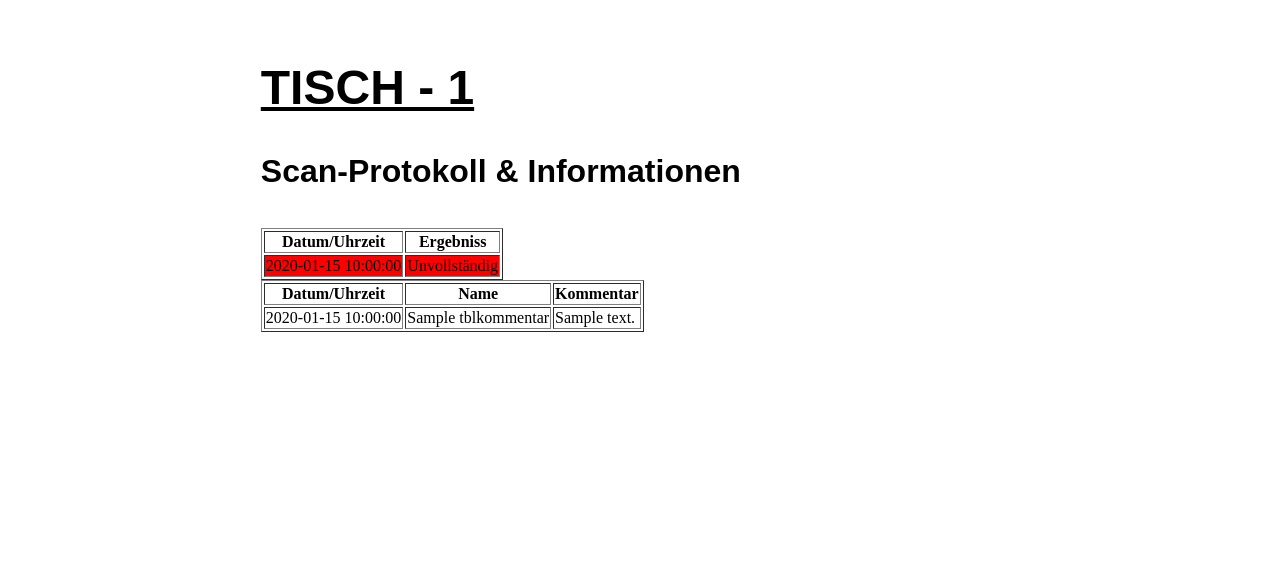
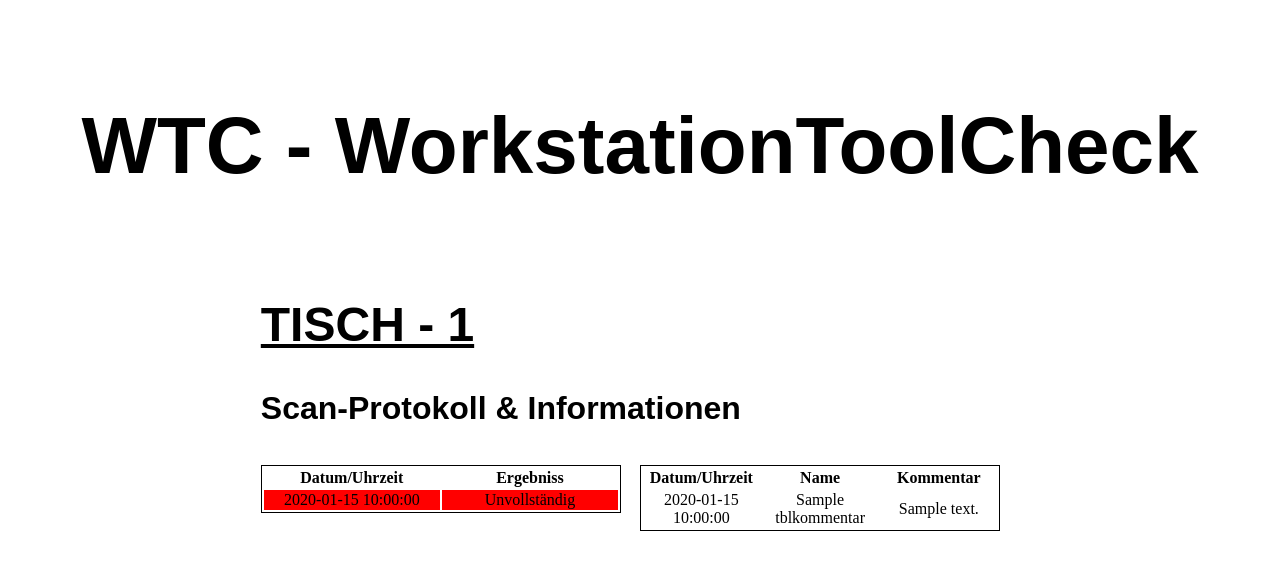
Before and after one commit to Bagieee/wtc-webapp, a PHP site: page /FullPHP/tisch.php?tischId=1&tischNummer=1 in a window 1280 px wide. Shown: the top 570 px of the page. Run offline with PHP 8.4, Linux system fonts and the light colour scheme; tables that the repository leaves empty hold one stand-in row (values such as "Sample post"); some libraries are stand-ins or nearby versions; some web fonts are replaced.

Commit message:
Link zu Index eingefügt

```diff
--- a/FullPHP/Styles/tisch.css
+++ b/FullPHP/Styles/tisch.css
@@ -46,9 +46,45 @@ body {
     padding-right: 30%;
 }
 
+#tablediv {
+    width: 50%;
+    float: left;
+}
+
+
+
+
+#tables {
+    text-align: center;
+    table-layout: fixed;
+    border-width: 1px;
+    border-color: black;
+    border-style: solid;
+    align-self: center;
+    width: 95%;
+}
+#tables2 {
+    text-align: center;
+    table-layout: fixed;
+    border-width: 1px;
+    border-color: black;
+    border-style: solid;
+    align-self: center;
+    width: 95%;
+}
+
+#backgroundGreen {
+    background-color: lightgreen;
+}
+
+#backgroundRed {
+    background-color: red;
+}
+
 #output1 {
     padding-left: 20%;
     margin-bottom: 10%;
+    padding-right: 20%;
 }
 
 #log_title {
--- a/FullPHP/index.php
+++ b/FullPHP/index.php
@@ -15,7 +15,7 @@
         <div id="container">
 
         <div id="titel">
-            <a href="index.html"><h1>WTC - WorkstationToolCheck</h1></a>
+            <a href="index.php"><h1>WTC - WorkstationToolCheck</h1></a>
         </div>
 
         <div id=raum_aus>
--- a/FullPHP/tisch.php
+++ b/FullPHP/tisch.php
@@ -3,7 +3,7 @@
     <head>
         <meta charset="utf-8"/>
         <title>WTC - WorkstationToolCheck</title>
-        <link href="Styles/tisch.css" rel="stylesheet">
+        <link href="Styles\tisch.css" rel="stylesheet" type="text/css">
 
         <!-- UIKIT und BOOTSTRAP EINBINDUNG -->
         <script src="https://cdn.jsdelivr.net/npm/uikit@3.9.4/dist/js/uikit.min.js"></script>
@@ -18,7 +18,9 @@
         $tischId = $_GET['tischId'];
         $tischNummer = $_GET['tischNummer'];
     ?>
-
+        <div id="titel">
+            <a href="index.php"><h1>WTC - WorkstationToolCheck</h1></a>
+        </div>
 
         <div id="tisch_id">
             <h1>TISCH - <?=$tischNummer?></h1>
@@ -29,8 +31,8 @@
         </div>
 
         <div id="output1">
-
-            <table id="in_aa" border="1">
+            <div id="tablediv">
+                <table id="tables">
                     <tr>
                         <th>Datum/Uhrzeit</th>
                         <th>Ergebniss</th>
@@ -42,22 +44,25 @@
                 foreach($stmt->fetchAll() as $row){
                     if ($row['scanErgebniss'] === 1){
                         $ergebniss = "Vollständig";
-                        $farbe = "lightgreen";
+                        $class = "backgroundGreen";
                     }
                     else {
                         $ergebniss = "Unvollständig";
-                        $farbe = "red";
+                        $class = "backgroundRed";
                     }
-                    echo "<tr style='background-color:".$farbe."'>";
+                    echo "<tr id='".$class."'>";
                     echo "<td>".$row['scanTime']."</td>";
                     echo "<td>".$ergebniss."</td>";
                     echo "</tr>";
                 }
 
                 ?>
-            </table>
-            <table id="in_aa" border="1">
-            <tr>
+
+                </table>
+            </div>
+            <div id="tablediv">
+                <table id="tables2">
+                <tr>
                 <th>Datum/Uhrzeit</th>
                 <th>Name</th>
                 <th>Kommentar</th>
@@ -76,8 +81,9 @@
                 }
 
                 ?>
-            </table>
-        </div>
+                </table>
+            </div>
+            </div>
 
 
 
```
Also changed, not shown: FullPHP/raum.php (+5 -3 lines).
